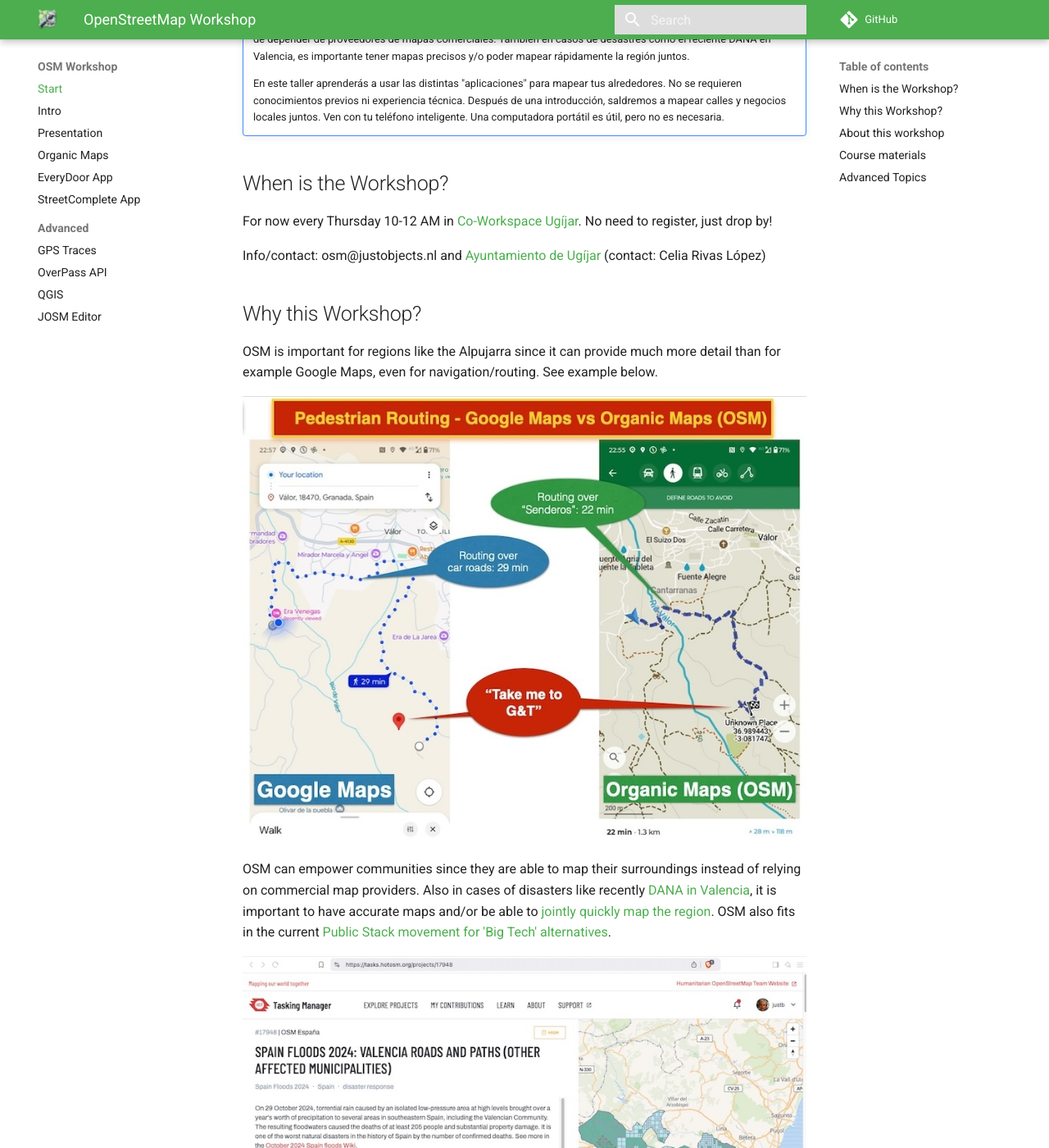
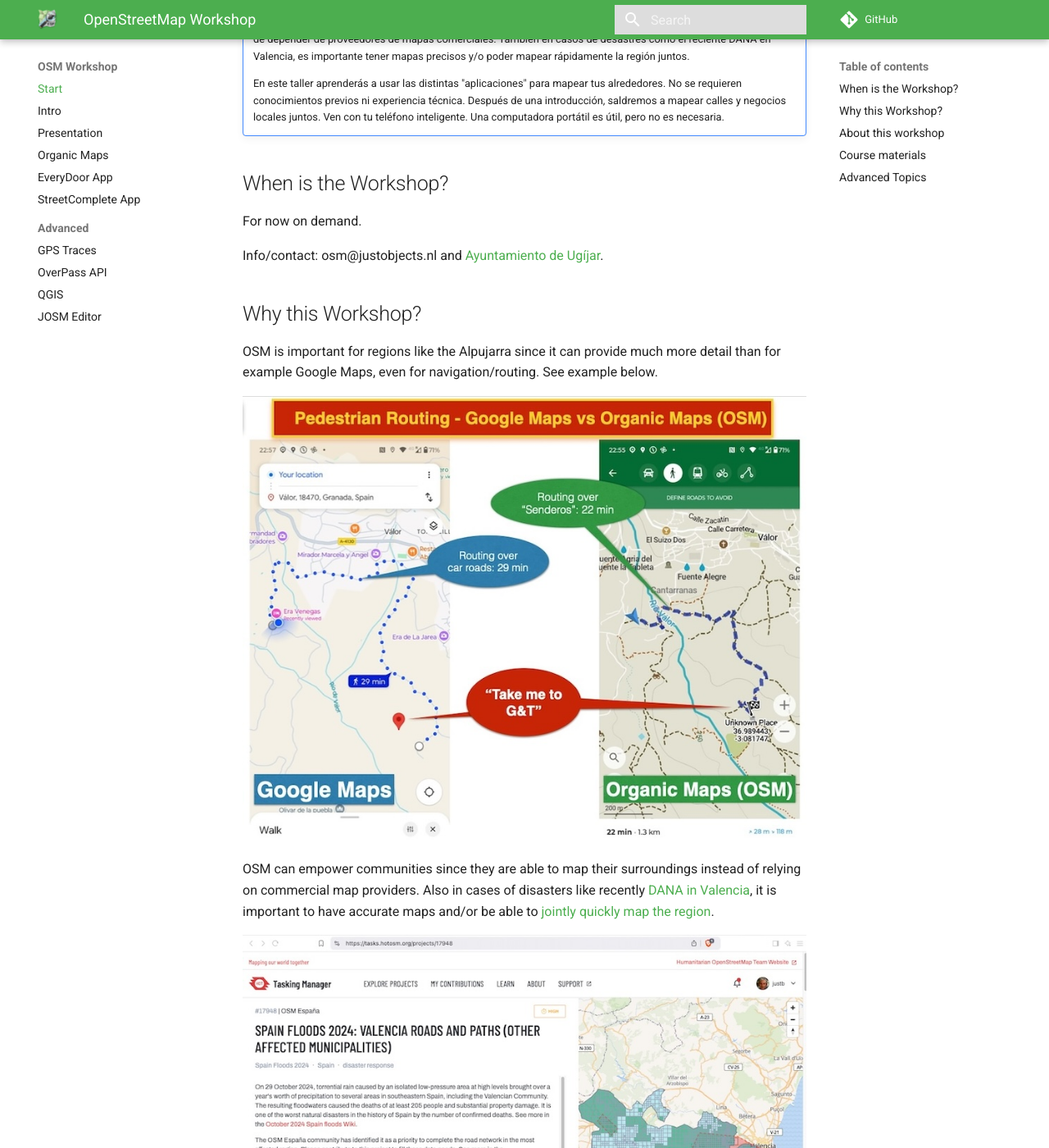
Before and after one commit to justb4/alpumapa.xyz, an MkDocs documentation site: the page built from docs/src/index.md, in a window 1280 px wide and 1400 px high, scrolled down 1087 px. Shown: the whole window at 82% size. Built offline with MkDocs 1.6.1 and Material for MkDocs 9.7.7, drawn with Linux system fonts in a browser that asks for light colours; comment, search, counter and statistics services are not loaded; some of the changed text lies outside the part shown.

Commit message:
small edits time scheme and empoderer

```diff
--- a/docs/src/index.md
+++ b/docs/src/index.md
@@ -4,7 +4,7 @@
 
 # Welcome to the OpenStreetMap Alpumapa Workshop!
 
-Next: Jan 30, 2025 - 10AM.
+Workshop was provided on Jan 30, 2025 - 10AM.
 Details on [OpenStreetMap Calendar](https://osmcal.org/event/3417/).
 
 ![when](assets/images/workshop-flyer-fb.jpg)
@@ -31,10 +31,9 @@
 
 ## When is the Workshop?
 
-For now every Thursday 10-12 AM in [Co-Workspace Ugíjar](https://www.openstreetmap.org/node/12506874146).
-No need to register, just drop by!
+For now on demand.
 
-Info/contact: osm@justobjects.nl and [Ayuntamiento de Ugíjar](https://www.ugijar.es/inicio/) (contact: Celia Rivas López)
+Info/contact: osm@justobjects.nl and [Ayuntamiento de Ugíjar](https://www.ugijar.es/inicio/).
 
 ## Why this Workshop?
 
```
Also changed, not shown: other parts of docs/src/index.md (+4 -1 lines), docs/src/assets/images/empowerment.jpg (added).
